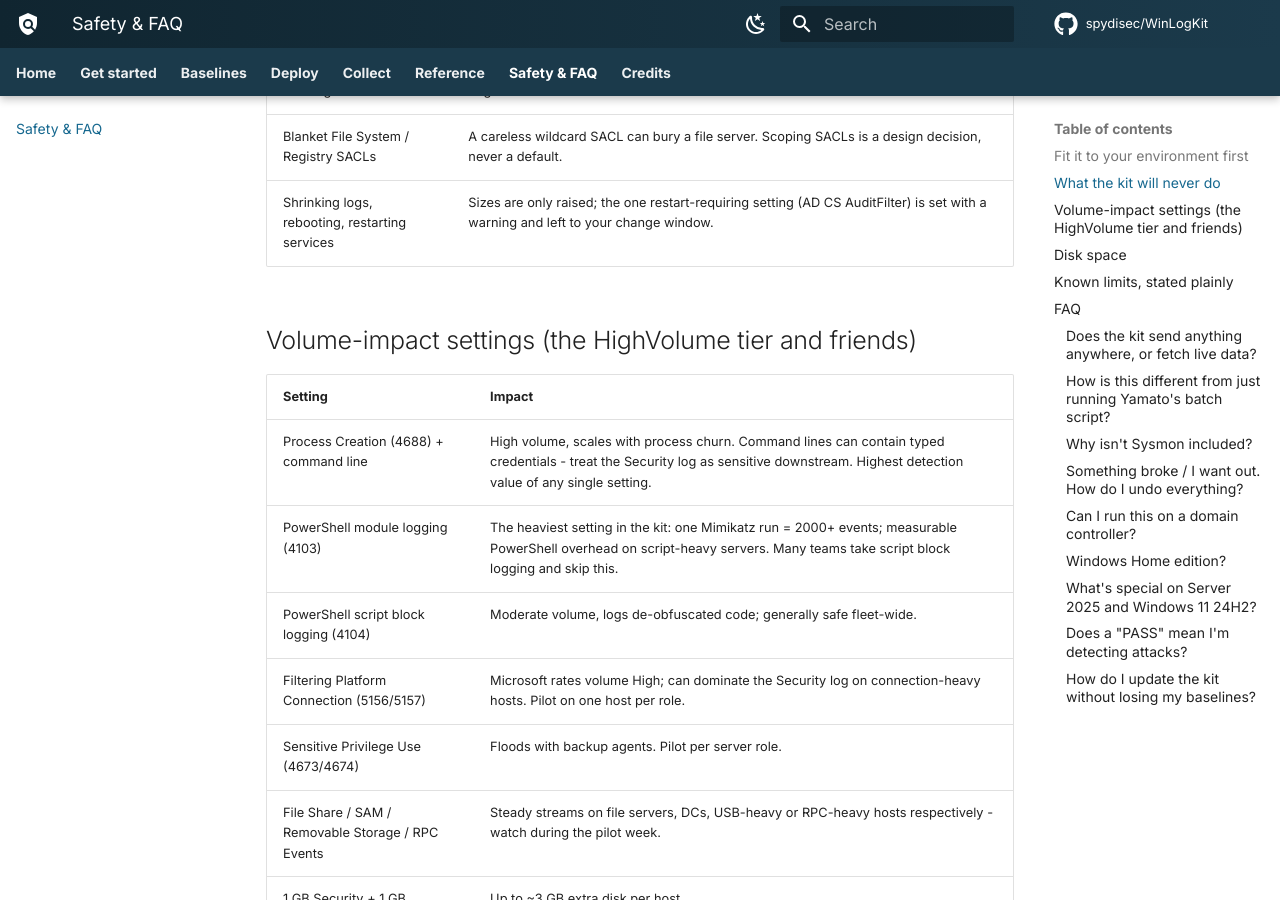
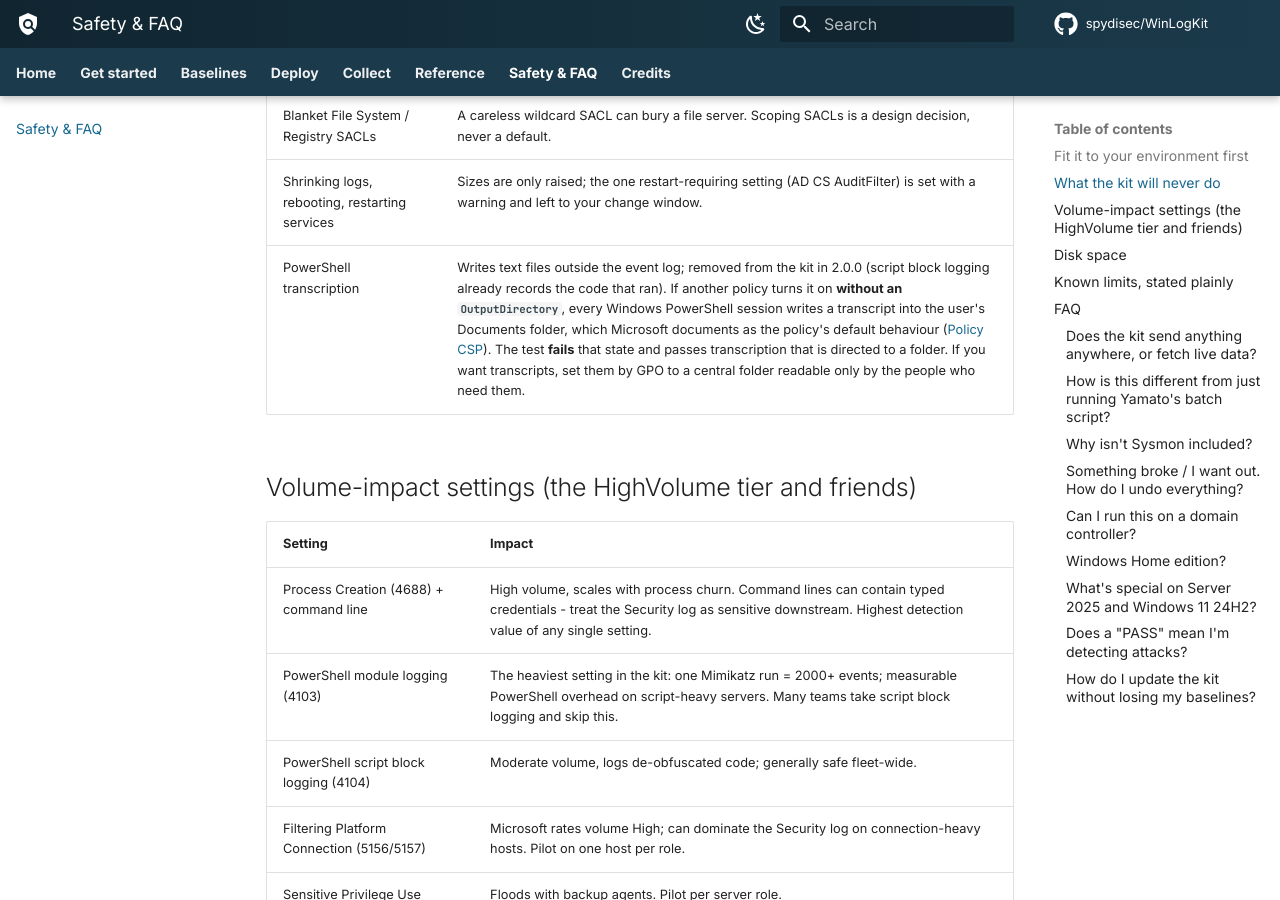
Before and after one commit to spydisec/WinLogKit, an MkDocs documentation site: the page built from docs/safety.md, in a window 1280 px wide and 900 px high, scrolled down 1452 px. Built offline with MkDocs 1.6.1 and Material for MkDocs 9.7.7, drawn with Linux system fonts in a browser that asks for light colours; comment, search, counter and statistics services are not loaded.

Commit message:
Test: flag PowerShell transcription enabled with no OutputDirectory (#91)
A read-only Safety row, in the same style as the CrashOnAuditFail check.
The kit never sets the transcription policy (removed in 2.0.0, #36), but
another policy might; on with no OutputDirectory, every Windows PowerShell
session writes a transcript into the user's Documents folder, which
Microsoft documents as the policy's default. That state fails; on with a
folder passes with a note; off passes. Uncategorised, so it drives the exit
code without landing in a behaviour category.

Get-TranscriptionPolicyState in WinLogKit.Common.ps1 does the read, so the
three states and the Wow6432Node note are unit-tested with Get-RegValue
mocked. Safety never-do table gains a row; CHANGELOG Unreleased entry.

Co-Authored-By: Claude Fable 5.1 <noreply@anthropic.com>

```diff
--- a/docs/safety.md
+++ b/docs/safety.md
@@ -53,6 +53,7 @@ kit never touches them, in any mode:
 | Global object access auditing | SACLs on every kernel/file/registry object - extreme volume, measurable performance degradation. |
 | Blanket File System / Registry SACLs | A careless wildcard SACL can bury a file server. Scoping SACLs is a design decision, never a default. |
 | Shrinking logs, rebooting, restarting services | Sizes are only raised; the one restart-requiring setting (AD CS AuditFilter) is set with a warning and left to your change window. |
+| PowerShell transcription | Writes text files outside the event log; removed from the kit in 2.0.0 (script block logging already records the code that ran). If another policy turns it on **without an `OutputDirectory`**, every Windows PowerShell session writes a transcript into the user's Documents folder, which Microsoft documents as the policy's default behaviour ([Policy CSP](https://learn.microsoft.com/windows/client-management/mdm/policy-csp-admx-powershellexecutionpolicy#enabletranscripting)). The test **fails** that state and passes transcription that is directed to a folder. If you want transcripts, set them by GPO to a central folder readable only by the people who need them. |
 
 ## Volume-impact settings (the HighVolume tier and friends)
 
```
Also changed, not shown: CHANGELOG.md (+4 -0 lines), 3 other files.
